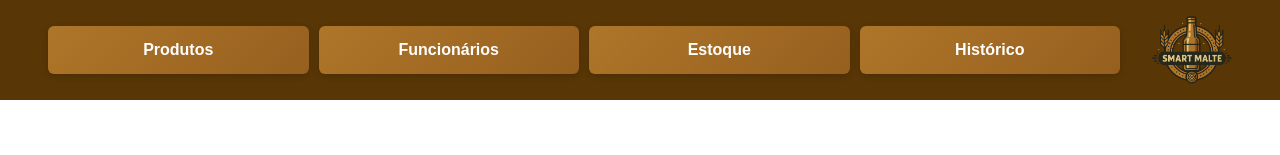
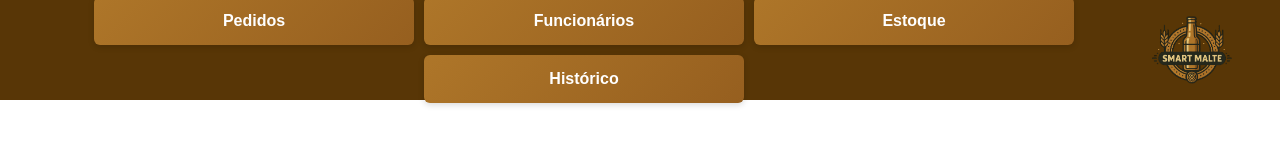
Before and after one commit to FelipeSMalheiro/PDV-Adega, a Next.js app in the folder frontend/: page /historico in a window 1280 px wide. Shown: the top 155 px of the page. Built offline with nearby package versions, Linux system fonts and the light colour scheme; no server answers.

Commit message:
Integra cabeçalho unificado com navegação entre páginas usando libk

```diff
--- a/frontend/src/app/historico/page.tsx
+++ b/frontend/src/app/historico/page.tsx
@@ -47,18 +47,6 @@ export default function Historico() {
 
   return (
     <div className="painel-container">
-      <header className="painel-header">
-        <nav className="painel-menu">
-          <button>Produtos</button>
-          <button>Funcionários</button>
-          <button>Estoque</button>
-          <button>Histórico</button>
-        </nav>
-        <div className="painel-logo">
-          <Image src="/logo.png" alt="Logo" width={80} height={80} />
-        </div>
-      </header>
-
       <main className="painel-conteudo">
         <div className="historico-wrapper">
           <div className="historico-header">
--- a/frontend/src/app/layout.tsx
+++ b/frontend/src/app/layout.tsx
@@ -1,4 +1,6 @@
 import './globals.css'
+import './painel/painel.css'
+import Cabecalho from './painel/cabecalho'
 
 export const metadata = {
   title: 'Smart Malte',
@@ -14,8 +16,11 @@ export default function RootLayout({
   children: React.ReactNode
 }) {
   return (
-    <html lang="en">
-      <body>{children}</body>
+    <html lang="pt-BR">
+      <body>
+        <Cabecalho />
+        {children}
+      </body>
     </html>
   )
 }
--- /dev/null
+++ b/frontend/src/app/painel/cabecalho.tsx
@@ -0,0 +1,21 @@
+'use client'
+
+import Link from 'next/link'
+import Image from 'next/image'
+
+export default function Cabecalho() {
+  return (
+    <header className="painel-header">
+      <nav className="painel-menu">
+        <Link href="/painel"><button>Pedidos</button></Link>
+        <Link href="/funcionarios"><button>Funcionários</button></Link>
+        <Link href="/estoque"><button>Estoque</button></Link>
+        <Link href="/historico"><button>Histórico</button></Link>
+      </nav>
+
+      <div className="painel-logo">
+        <Image src="/logo.png" alt="Logo" width={60} height={60} />
+      </div>
+    </header>
+  )
+}
```
Also changed, not shown: frontend/src/app/estoque/page.tsx (+0 -11 lines), frontend/src/app/funcionarios/page.tsx (+0 -12 lines), frontend/src/app/painel/page.tsx (+0 -11 lines).
